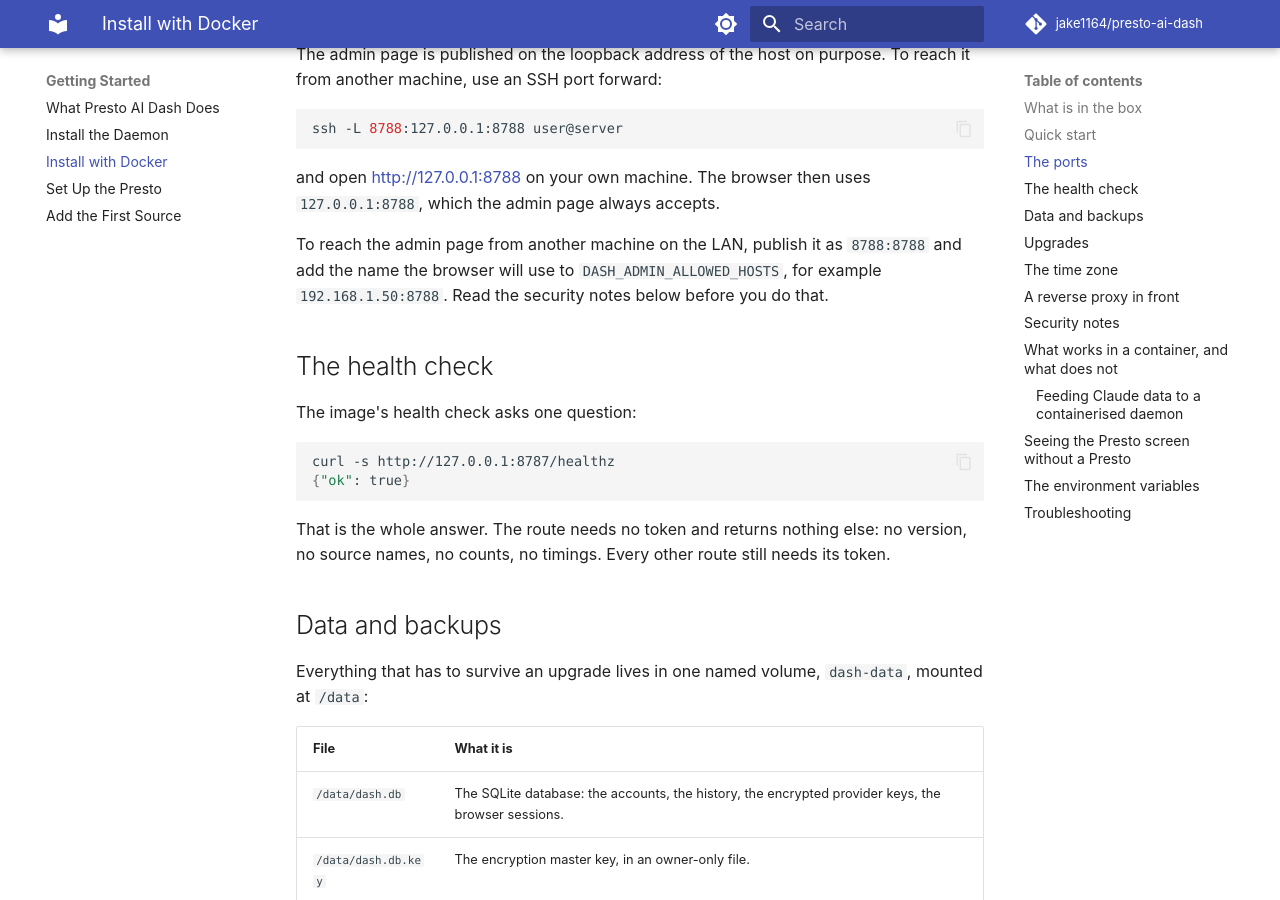
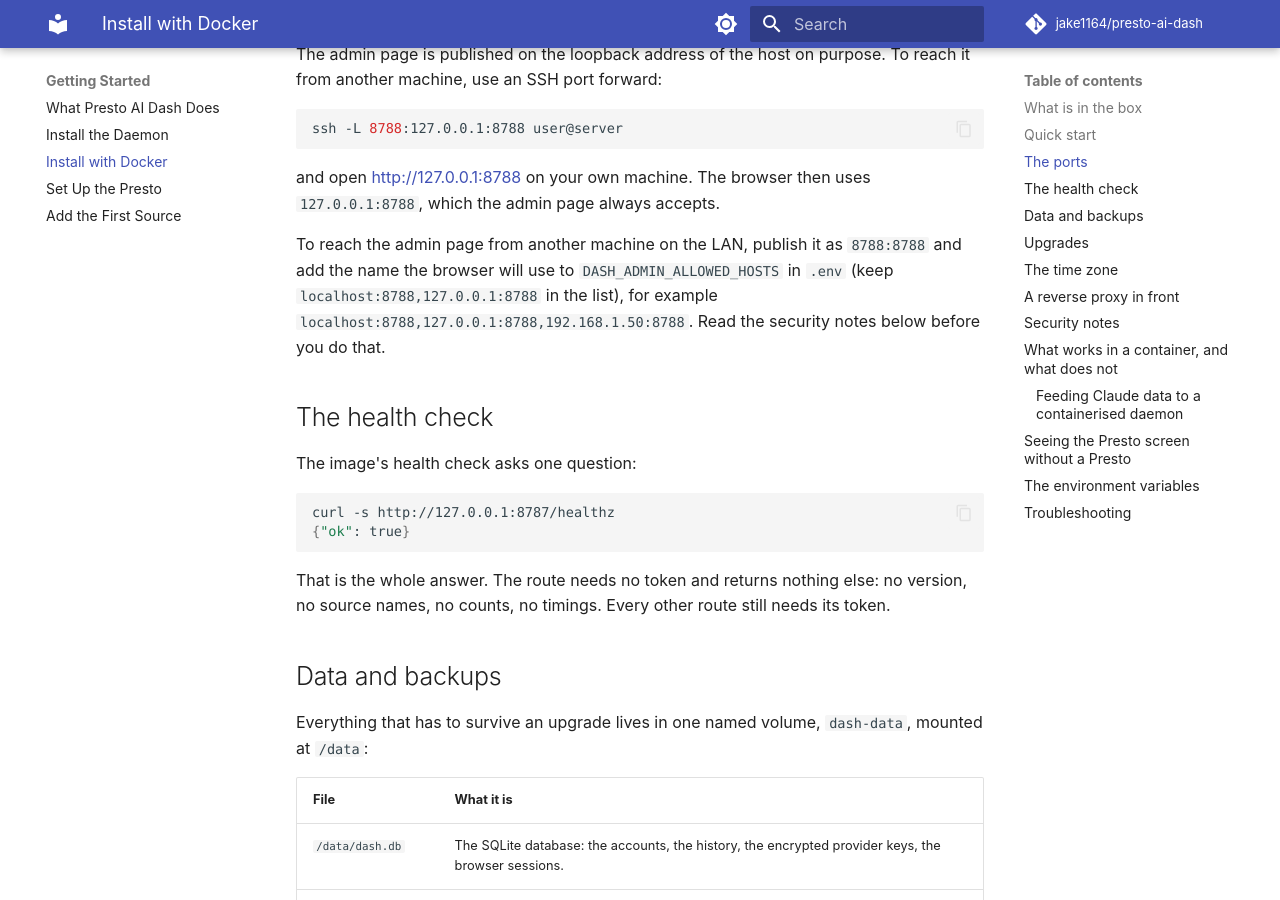
Before and after one commit to jake1164/presto-ai-dash, an MkDocs documentation site: the page built from docs/user/getting-started/install-with-docker.md, in a window 1280 px wide and 900 px high, scrolled down 2278 px. Built offline with MkDocs 1.6.1 and Material for MkDocs 9.7.7, drawn with Linux system fonts in a browser that asks for light colours; some of the changed text lies outside the part shown.

Commit message:
Let DASH_ADMIN_ALLOWED_HOSTS come from .env
The compose file hard-coded the admin page's allowed names, so setting the
variable in .env, as the Docker guide says to for reaching the page from another
computer, had no effect. It now reads the variable and defaults to this machine
only. Added to .env.example and the guide.

Co-Authored-By: Claude Sonnet 5.5 <noreply@anthropic.com>

````diff
--- a/compose.yaml
+++ b/compose.yaml
@@ -28,7 +28,10 @@ services:
       # names it is reached by before it may listen on anything but loopback.
       DASH_ADMIN_HOST: "0.0.0.0"
       DASH_ADMIN_PORT: "8788"
-      DASH_ADMIN_ALLOWED_HOSTS: "localhost:8788,127.0.0.1:8788,localhost:18788,127.0.0.1:18788"
+      # The names the admin page answers to. This machine always works; to reach
+      # the page from another computer, add the name the browser will use (for
+      # example 192.168.1.50:8788) to DASH_ADMIN_ALLOWED_HOSTS in .env.
+      DASH_ADMIN_ALLOWED_HOSTS: "${DASH_ADMIN_ALLOWED_HOSTS:-localhost:8788,127.0.0.1:8788}"
       DASH_ADMIN_TOKEN: "${DASH_ADMIN_TOKEN:?set DASH_ADMIN_TOKEN in .env}"
       # The token the Presto device holds. Required: a temporary one would be
       # written to Docker's log, which outlives the container.
--- a/docs/user/getting-started/install-with-docker.md
+++ b/docs/user/getting-started/install-with-docker.md
@@ -107,7 +107,8 @@ and open <http://127.0.0.1:8788> on your own machine. The browser then uses
 
 To reach the admin page from another machine on the LAN, publish it as
 `8788:8788` and add the name the browser will use to
-`DASH_ADMIN_ALLOWED_HOSTS`, for example `192.168.1.50:8788`. Read the
+`DASH_ADMIN_ALLOWED_HOSTS` in `.env` (keep `localhost:8788,127.0.0.1:8788` in the
+list), for example `localhost:8788,127.0.0.1:8788,192.168.1.50:8788`. Read the
 security notes below before you do that.
 
 ## The health check
@@ -215,10 +216,9 @@ does that:
 - and add the name the browser will use to the admin page's allowed hosts,
   because the admin page only answers to the names it knows:
 
-```yaml
-environment:
-  DASH_ADMIN_HOST: "0.0.0.0"
-  DASH_ADMIN_ALLOWED_HOSTS: "dash.example.com"
+```ini
+# in .env
+DASH_ADMIN_ALLOWED_HOSTS=localhost:8788,127.0.0.1:8788,dash.example.com
 ```
 
 With that name in the list, the admin page answers to
@@ -391,7 +391,7 @@ hold any of them:
 | `DASH_ADMIN_TOKEN_FILE`, `DASH_SHARED_TOKEN_FILE`, `DASH_ENCRYPTION_KEY_FILE` | A path to a file holding the value, instead of the variable. Not both. |
 | `DASH_HOST` / `DASH_PORT` | The device port. `0.0.0.0:8787` inside the container. |
 | `DASH_ADMIN_HOST` | The admin page's bind address. `0.0.0.0` inside the container. |
-| `DASH_ADMIN_ALLOWED_HOSTS` | The names the admin page answers to, comma separated. |
+| `DASH_ADMIN_ALLOWED_HOSTS` | The names the admin page answers to, comma separated. `localhost:8788,127.0.0.1:8788` unless you set it in `.env`. |
 | `DASH_ADMIN_TOKEN` | The admin page's token. Required for a non-loopback bind address. |
 | `DASH_ADMIN_SECURE_COOKIE` | `true` when a TLS proxy fronts the admin page, so the session cookie is marked `Secure`. |
 | `DASH_DATABASE` | The database. `/data/dash.db`. |
````
Also changed, not shown: 1 other file.
